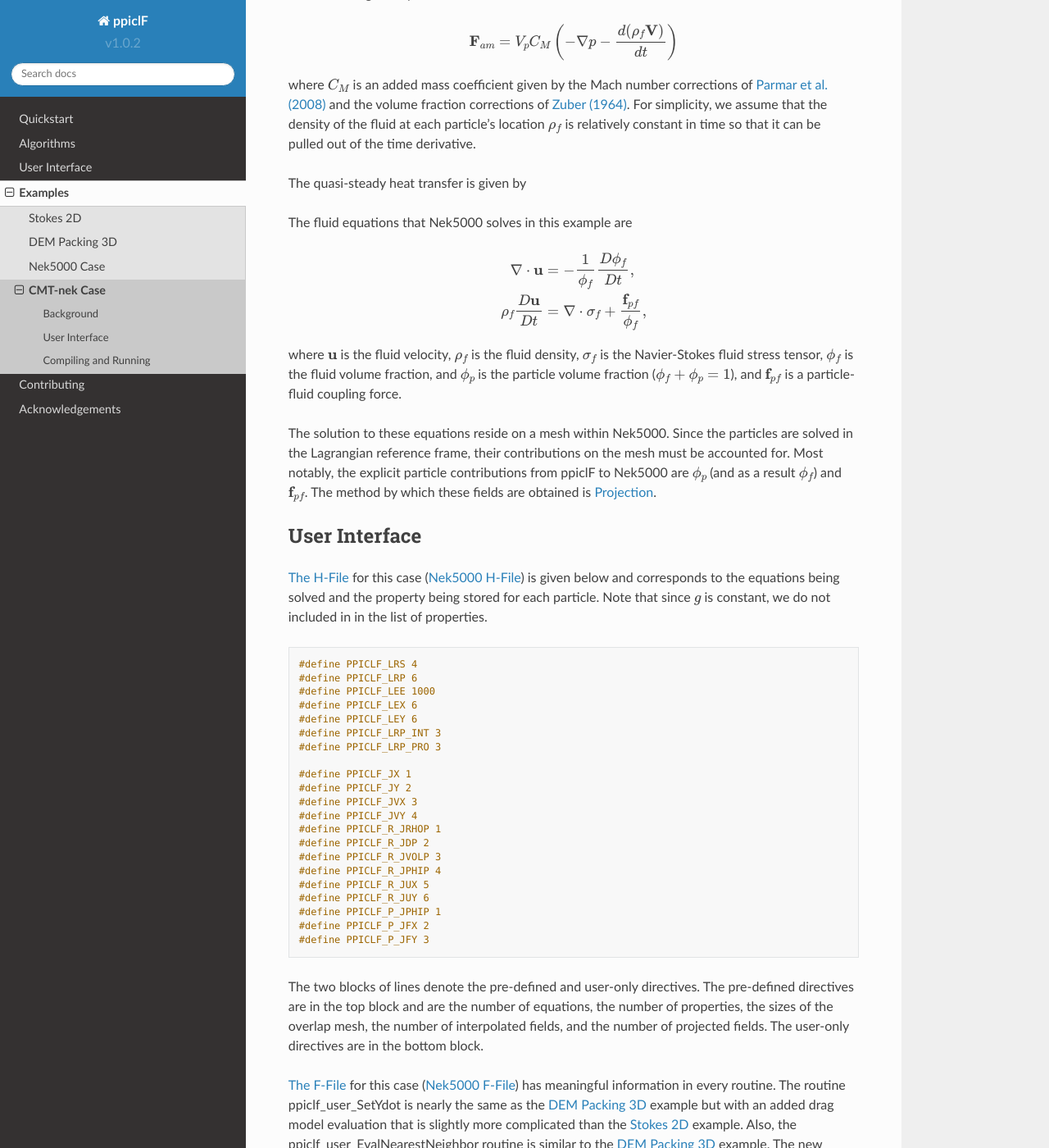
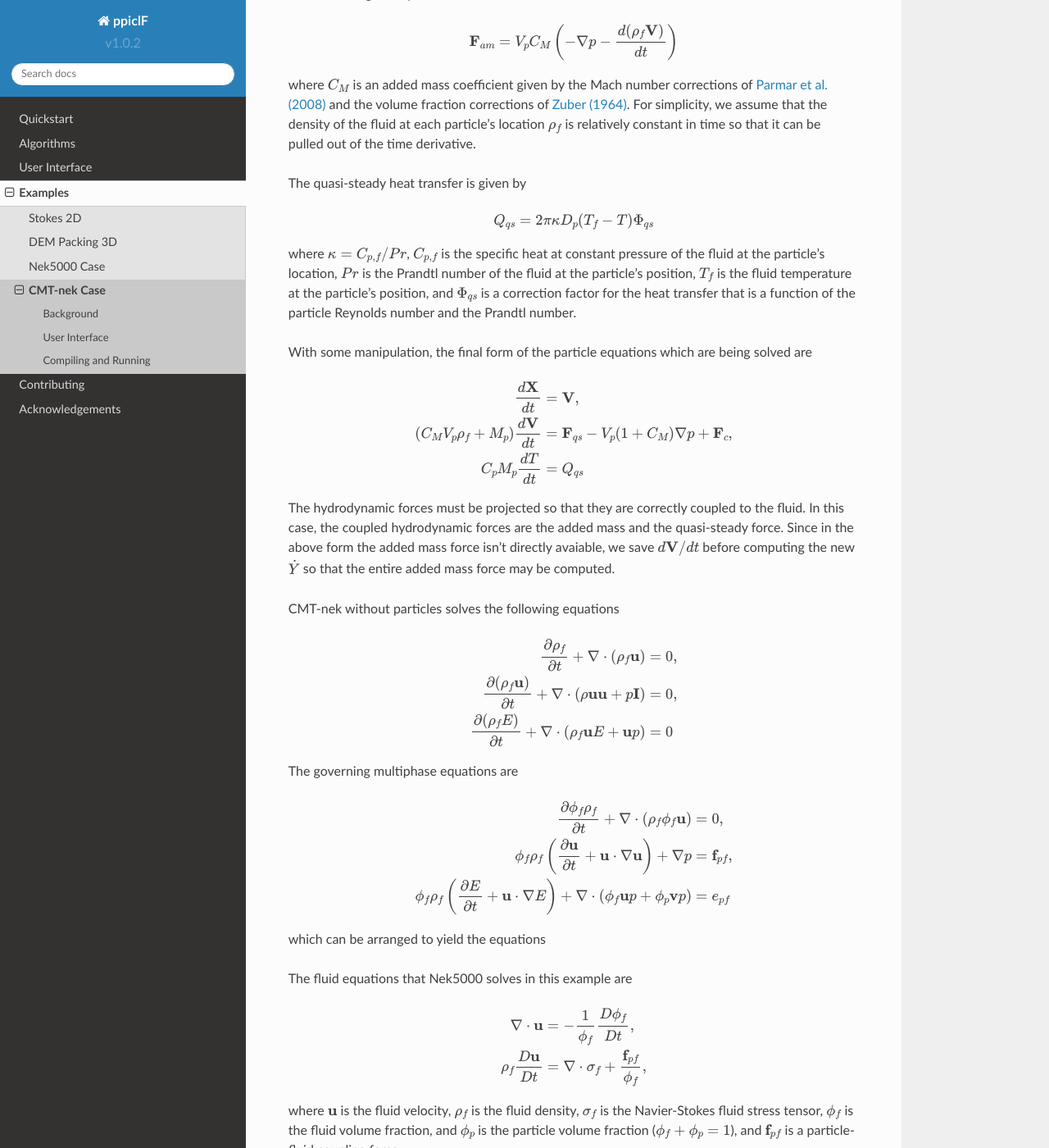
Before and after one commit to YunchaoYang/ppiclF-doc, a Sphinx documentation site: the page built from source/examples/CMT-nek.rst, in a window 1280 px wide and 1400 px high, scrolled down 861 px. Shown: the whole window at 82% size. Built offline with Sphinx 7.4.7 and the Read the Docs theme 2.0.0, drawn with Linux system fonts in a browser that asks for light colours; some of the changed text lies outside the part shown.

Commit message:
Updated cmt-nek to current place

```diff
--- a/source/examples/CMT-nek.rst
+++ b/source/examples/CMT-nek.rst
@@ -13,9 +13,9 @@ This is an example that illustrates a two-dimensional multiphase shock tube. Thi
 The core particle equations being solved in this case are
 
 .. math::
-   \dfrac{d \mathbf{X}}{d t} &= \mathbf{V}, \\ M_p \dfrac{d \mathbf{V}}{d t} &= \mathbf{F}_{qs} + \mathbf{F}_{pg} + \mathbf{F}_{am} + \mathbf{F}_{c}, \\ C_{v,p} M_p \dfrac{d T}{d t} &= Q_{qs}
+   \dfrac{d \mathbf{X}}{d t} &= \mathbf{V}, \\ M_p \dfrac{d \mathbf{V}}{d t} &= \mathbf{F}_{qs} + \mathbf{F}_{pg} + \mathbf{F}_{am} + \mathbf{F}_{c}, \\ C_{p} M_p \dfrac{d T}{d t} &= Q_{qs}
 
-where, for each particle we have the position vector :math:`\mathbf{X}`, the velocity vector :math:`\mathbf{V}`, the particle temperature :math:`T`, the viscous drag force :math:`\mathbf{F}_{qs}`, the pressure gradient force :math:`\mathbf{F}_{pg}`, the added-mass force :math:`\mathbf{F}_{am}`, the collision force :math:`\mathbf{F}_{c}`, and the quasi-steady heat transfer :math:`Q_{qs}`. The position and velocity vectors are given by
+where, for each particle we have the position vector :math:`\mathbf{X}`, the velocity vector :math:`\mathbf{V}`, the particle temperature :math:`T`, the particle mass :math:`M_p`, the particle specific heat :math:`C_p`, the viscous drag force :math:`\mathbf{F}_{qs}`, the pressure gradient force :math:`\mathbf{F}_{pg}`, the added-mass force :math:`\mathbf{F}_{am}`, the collision force :math:`\mathbf{F}_{c}`, and the quasi-steady heat transfer :math:`Q_{qs}`. The position and velocity vectors are given by
 
 .. math::
    \mathbf{X} = \begin{bmatrix}X \\ Y \end{bmatrix},\quad \mathbf{V} = \begin{bmatrix}V_x \\ V_y \end{bmatrix}.
@@ -35,6 +35,30 @@ where :math:`V_p` is the particle volume and :math:`p` is the fluid pressure at
 where :math:`C_M` is an added mass coefficient given by the Mach number corrections of `Parmar et al. (2008) <https://doi.org/10.1098/rsta.2008.0027>`_ and the volume fraction corrections of `Zuber (1964) <https://doi.org/10.1016/0009-2509(64)85067-3>`_. For simplicity, we assume that the density of the fluid at each particle's location :math:`\rho_f` is relatively constant in time so that it can be pulled out of the time derivative.
 
 The quasi-steady heat transfer is given by
+
+.. math::
+   Q_{qs} = 2 \pi \kappa D_p (T_f - T) \Phi_{qs}
+
+where :math:`\kappa = C_{p,f}/Pr`, :math:`C_{p,f}` is the specific heat at constant pressure of the fluid at the particle's location, :math:`Pr` is the Prandtl number of the fluid at the particle's position, :math:`T_f` is the fluid temperature at the particle's position, and :math:`\Phi_{qs}` is a correction factor for the heat transfer that is a function of the particle Reynolds number and the Prandtl number.
+
+With some manipulation, the final form of the particle equations which are being solved are
+
+.. math::
+   \dfrac{d \mathbf{X}}{d t} &= \mathbf{V}, \\ (C_M V_p \rho_f+ M_p) \dfrac{d \mathbf{V}}{d t} &= \mathbf{F}_{qs} - V_p (1 + C_M) \nabla p + \mathbf{F}_{c}, \\ C_{p} M_p \dfrac{d T}{d t} &= Q_{qs}
+
+The hydrodynamic forces must be projected so that they are correctly coupled to the fluid. In this case, the coupled hydrodynamic forces are the added mass and the quasi-steady force. Since in the above form the added mass force isn't directly avaiable, we save :math:`d \mathbf{V}/dt` before computing the new :math:`\dot{Y}` so that the entire added mass force may be computed.
+
+CMT-nek without particles solves the following equations
+
+.. math::
+   \dfrac{\partial \rho_f}{\partial t} + \nabla \cdot (\rho_f \mathbf{u}) &= 0, \\ \dfrac{\partial (\rho_f \mathbf{u})}{\partial t} + \nabla \cdot (\rho \mathbf{u} \mathbf{u} + p \mathbf{I} ) &= 0, \\ \dfrac{\partial (\rho_f E)}{\partial t} + \nabla \cdot (\rho_f \mathbf{u} E + \mathbf{u} p) &= 0
+
+The governing multiphase equations are
+
+.. math::
+   \dfrac{\partial \phi_f \rho_f}{\partial t} + \nabla \cdot (\rho_f \phi_f \mathbf{u}) &= 0, \\ \phi_f \rho_f \left( \dfrac{\partial \mathbf{u}}{\partial t} + \mathbf{u} \cdot \nabla \mathbf{u}\right) + \nabla p &= \mathbf{f}_{pf}, \\ \phi_f \rho_f \left( \dfrac{\partial E}{\partial t} + \mathbf{u} \cdot \nabla E \right) + \nabla \cdot ( \phi_f \mathbf{u} p + \phi_p \mathbf{v} p) &= e_{pf}
+
+which can be arranged to yield the equations
 
 .. Current place...
 
```
